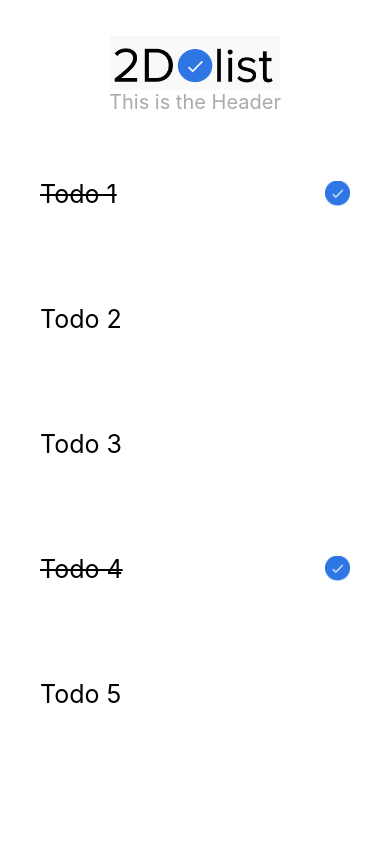
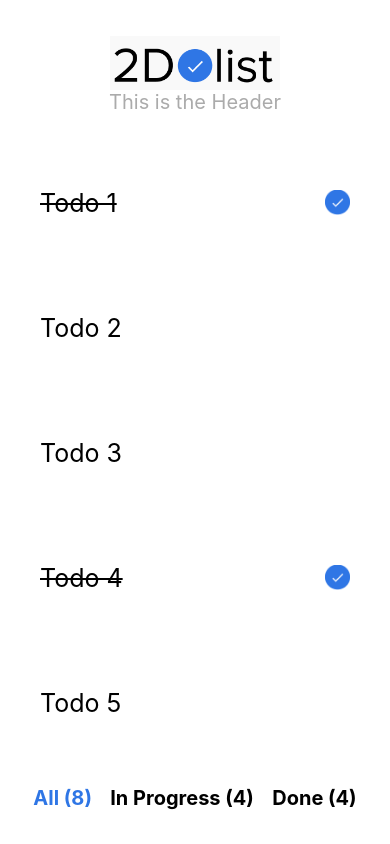
Before and after one commit to SmpManeth/react-native-todolist, a React Native app: screen / in a window 390 px wide. Built offline with nearby package versions, Linux system fonts and the light colour scheme.

Commit message:
update App.js, App.style.js, TabBottomMenu.jsx and TabBottomMenu.style.js

```diff
--- a/App.js
+++ b/App.js
@@ -7,6 +7,9 @@ import { useState } from "react";
 import { TabBottomMenu } from "./components/TabBottomMenu/TabBottomMenu";
 
 export default function App() {
+
+  const [slelectedTabName, setSelectedTabName] = useState("all");
+
   const [todoList, setTodoList] = useState([
     { id: 1, title: "Todo 1", isCompleted: true },
     { id: 2, title: "Todo 2", isCompleted: false },
@@ -18,8 +21,19 @@ export default function App() {
     { id: 8, title: "Todo 8", isCompleted: true },
   ]);
 
+
+  function getFileteredTodoList() {
+    if (slelectedTabName === "all") {
+      return todoList;
+    } else if (slelectedTabName === "in-progress") {
+      return todoList.filter((todo) => !todo.isCompleted);
+    } else if (slelectedTabName === "done") {
+      return todoList.filter((todo) => todo.isCompleted);
+    }
+  }
+
   function renderTodoList() {
-    return todoList.map((todo) => <CardTodo onPress={updateTodo} key={todo.id} todo={todo} />);
+    return getFileteredTodoList().map((todo) => <CardTodo onPress={updateTodo} key={todo.id} todo={todo} />);
   }
 
   function updateTodo(todo){
@@ -41,7 +55,7 @@ export default function App() {
           <ScrollView>{renderTodoList()}</ScrollView>
         </View>
         <View style={styles.footer}>
-         <TabBottomMenu />
+         <TabBottomMenu todoList={todoList} onPress={setSelectedTabName} slelectedTabName={slelectedTabName} />
         </View>
       </SafeAreaView>
     </SafeAreaProvider>
--- a/App.style.js
+++ b/App.style.js
@@ -15,6 +15,6 @@ export const styles = StyleSheet.create({
   },
 
   footer: {
-    flex: 1,
+    flex: 0.5,
   },
 });
--- a/components/TabBottomMenu/TabBottomMenu.jsx
+++ b/components/TabBottomMenu/TabBottomMenu.jsx
@@ -1,8 +1,29 @@
-import { Image, Text, View } from "react-native";
-import {styles} from "./TabBottomMenu.style";
+import { Image, Text, TouchableOpacity, View } from "react-native";
+import { styles } from "./TabBottomMenu.style";
 
-export function TabBottomMenu(){
-    return(
-        <></>
-    );
+export function TabBottomMenu(props) {
+
+    const countByStatus = props.todoList.reduce((acc, todo) => {
+        if (todo.isCompleted) {
+            acc.done += 1;
+        } else {
+            acc.inProgress += 1;
+        }
+        return acc;
+    }, { all:  props.todoList.length ,done: 0, inProgress: 0 });
+
+    function getTextStyle(tabName){
+        return{
+            fontWeight: "bold",
+            color: props.slelectedTabName === tabName ? "#2f76E5" : "black",
+            fontSize: 20,
+        }
+    }
+  return (
+    <View style={ styles.root}>
+      <TouchableOpacity onPress={()=> props.onPress("all")} ><Text style={getTextStyle("all")} >All ({countByStatus.all})</Text></TouchableOpacity>
+      <TouchableOpacity onPress={()=> props.onPress("in-progress")}><Text style={getTextStyle("in-progress")} >In Progress ({countByStatus.inProgress})</Text></TouchableOpacity>
+      <TouchableOpacity onPress={()=> props.onPress("done")}><Text style={getTextStyle("done")} >Done ({countByStatus.done})</Text></TouchableOpacity>
+    </View>
+  );
 }
--- a/components/TabBottomMenu/TabBottomMenu.style.js
+++ b/components/TabBottomMenu/TabBottomMenu.style.js
@@ -2,4 +2,10 @@ import { StyleSheet } from "react-native";
 
 export const styles = StyleSheet.create({
 
+    root:{
+        flexDirection:"row",
+        justifyContent: "space-evenly",
+        flex:1,
+        alignItems:"center",
+    }
 });
```
